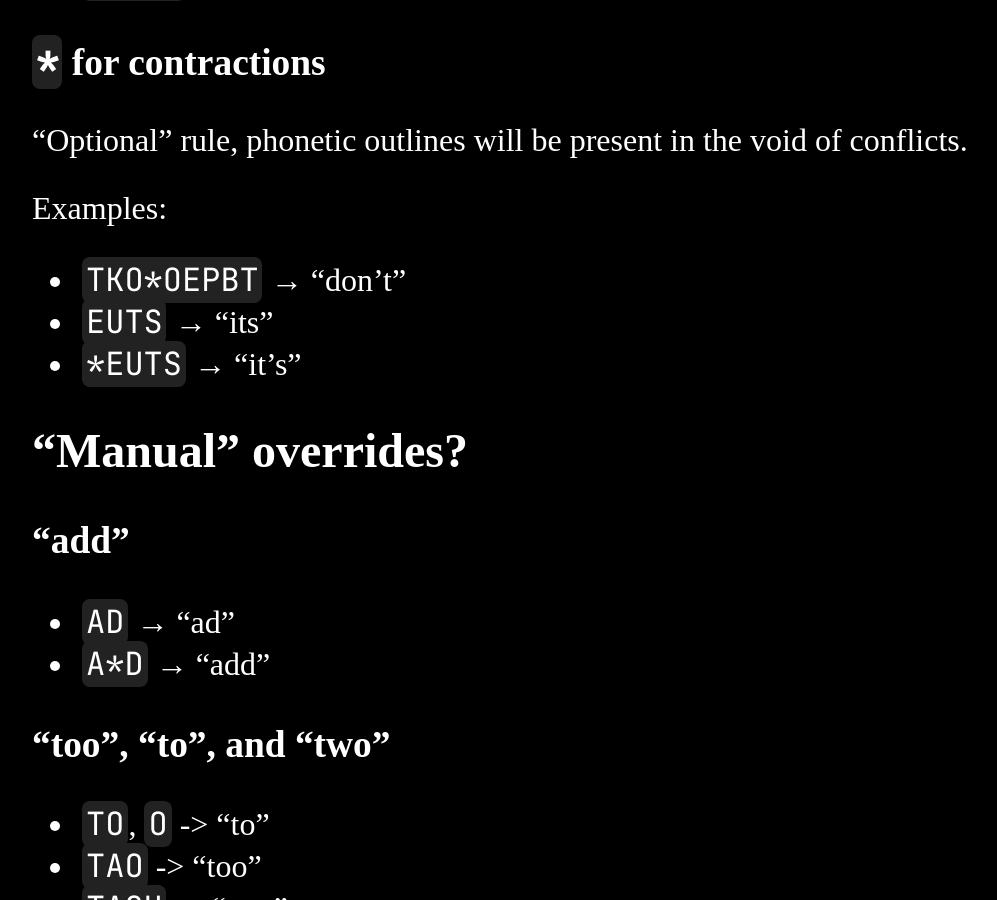
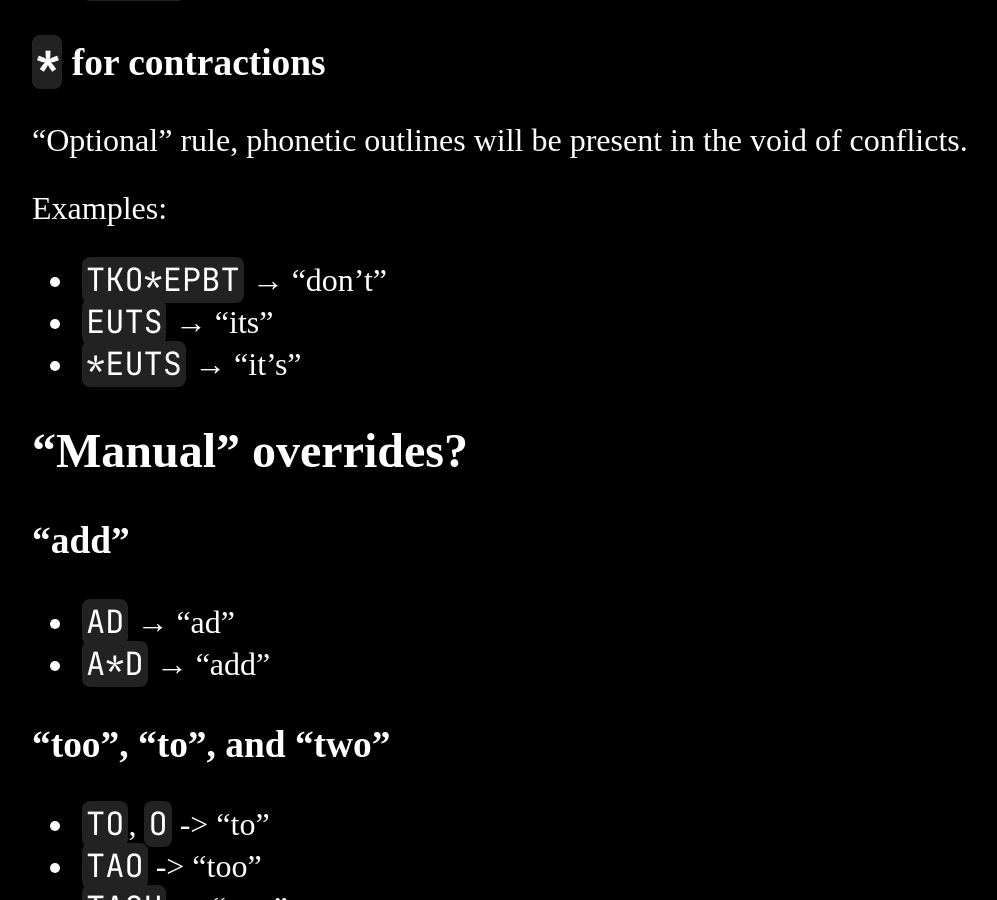
Before and after one commit to Grahp/Website, a Jekyll site: the page built from pages/Onyx Spec Conflict Overrides.md, in a window 1280 px wide and 900 px high, scrolled down 695 px. Shown: the whole window, without its empty margins (0-997 px from the left). Built offline with Jekyll 4.4.1, drawn with Linux system fonts in a browser that asks for light colours.

Commit message:
Fix typo in onyx spec outline

```diff
--- a/pages/Onyx Spec Conflict Overrides.md
+++ b/pages/Onyx Spec Conflict Overrides.md
@@ -21,7 +21,7 @@ Found in:
 "Optional" rule, phonetic outlines will be present in the void of conflicts.
 
 Examples:
- - `TKO*OEPBT` → "don't"
+ - `TKO*EPBT` → "don't"
  - `EUTS` → "its"
  - `*EUTS` → "it's"
 
```
